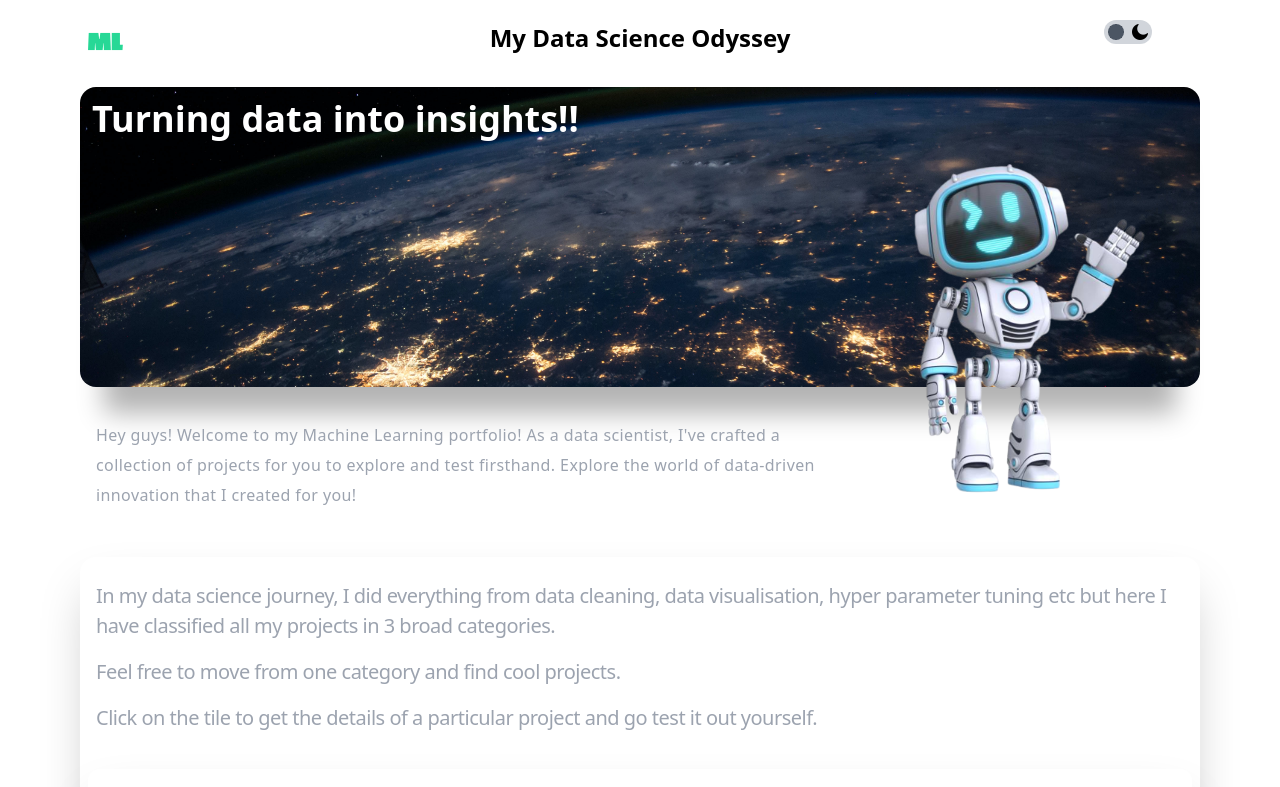
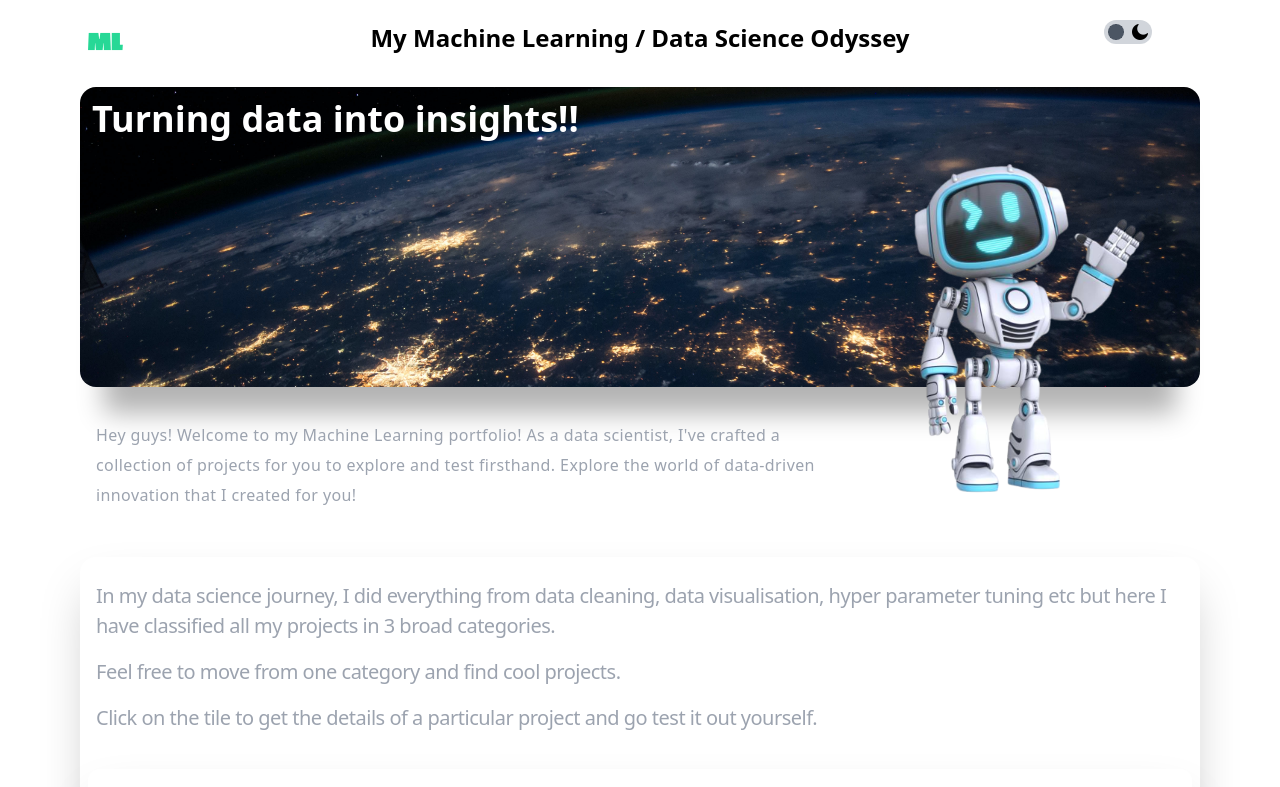
Before and after one commit to shubhjhawar/ml_projects, a Next.js app: page / in a window 1280 px wide. Shown: the top 787 px of the page. Built offline with nearby package versions, Linux system fonts and the light colour scheme.

Commit message:
changed heading

```diff
--- a/components/Header.jsx
+++ b/components/Header.jsx
@@ -23,7 +23,7 @@ const Header = () => {
       </div>
 
       <div className="flex items-center justify-center text-2xl font-semibold absolute right-0 w-full">
-        <p className='hidden sm:block'>My Data Science Odyssey</p>
+        <p className='hidden sm:block'>My Machine Learning / Data Science Odyssey</p>
       </div>
 
 
```
